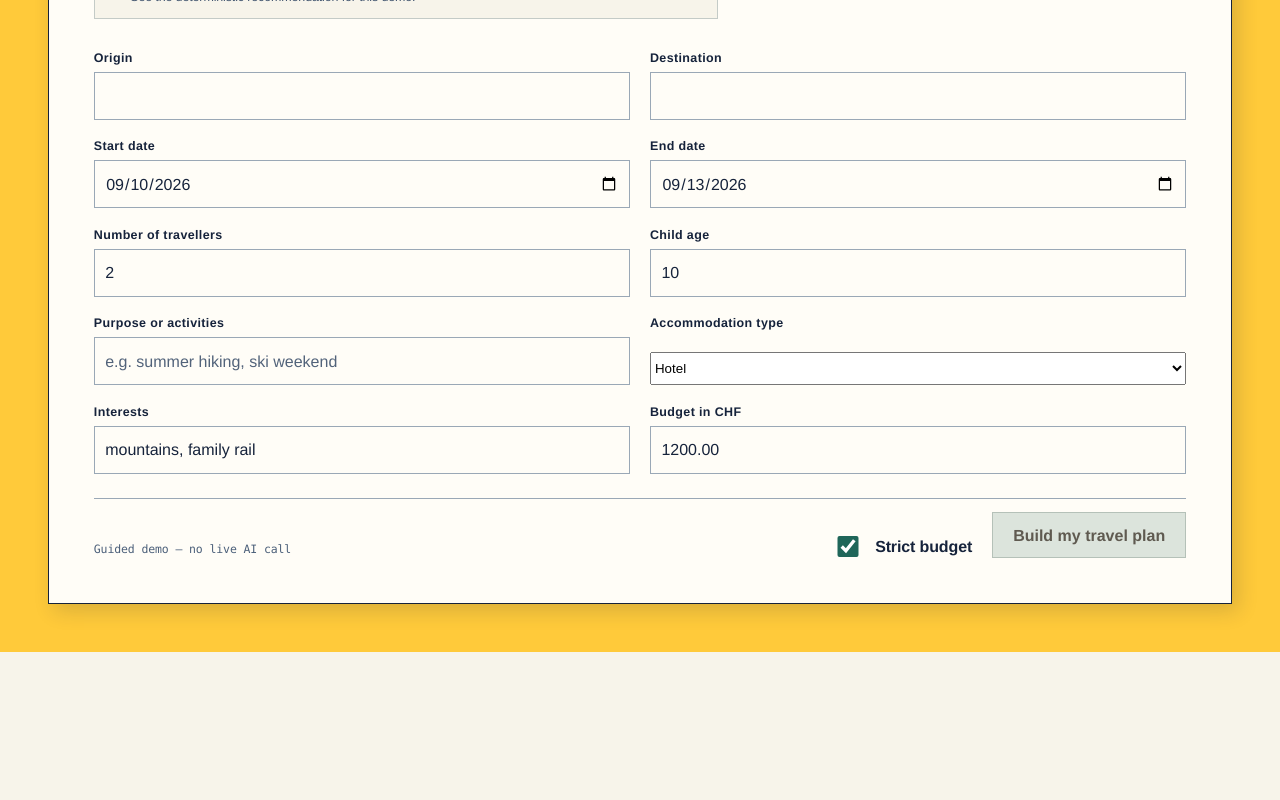
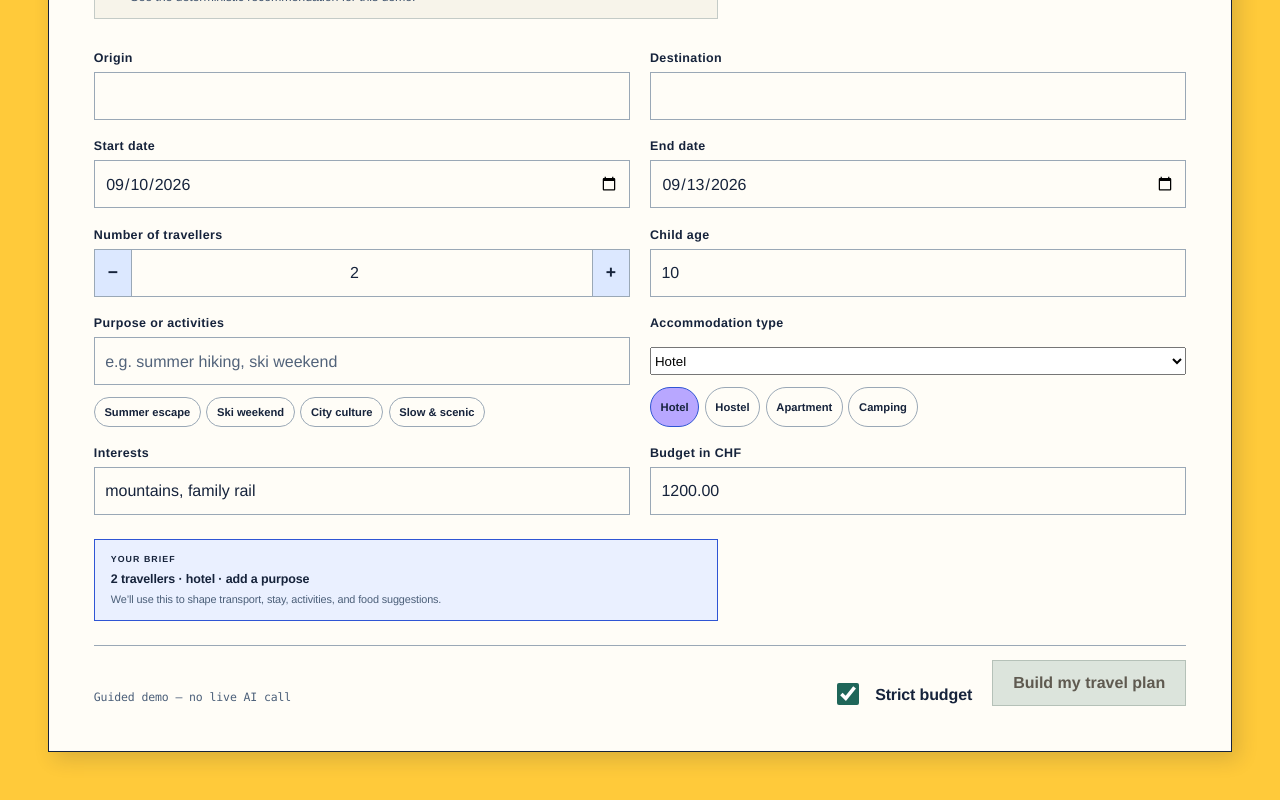
Before and after one commit to stella-jin-ys/AI-travel-budget-planner, a Next.js app in the folder travel-planner/: page / in a window 1280 px wide. Shown: the part 498-1298 px from the top of the page. Before the commit the page ends 1150 px from the top, so only its background shows below. Built offline with nearby package versions, Linux system fonts and the light colour scheme.

Commit message:
Make trip brief form interactive

```diff
--- a/travel-planner/src/app/globals.css
+++ b/travel-planner/src/app/globals.css
@@ -1911,3 +1911,17 @@ body, .setup-shell, .active-leaf { background: #f7f4ea; color: #16233b; }
 .trip-setup__fields input::placeholder { color:#52637a; }
 .chat-edit { min-height:2rem; padding:.35rem .5rem; border:1px solid #2f55d4; background:transparent; color:#2f55d4; cursor:pointer; }
 .chat-edit:focus-visible { outline:3px solid #ff6347; outline-offset:2px; }
+.traveller-stepper { display:grid; grid-template-columns:2.4rem minmax(0,1fr) 2.4rem; align-items:stretch; }
+.traveller-stepper input { text-align:center; border-inline:0 !important; }
+.traveller-stepper button { border:1px solid #9aa8b6; background:#dce8ff; color:#16233b; font-size:1.1rem; font-weight:800; cursor:pointer; transition:background .18s ease, transform .18s ease; }
+.traveller-stepper button:hover, .traveller-stepper button:focus-visible { background:#b8a7ff; }
+.traveller-stepper button:active { transform:scale(.94); }
+.choice-chips { display:flex; flex-wrap:wrap; gap:.35rem; margin-top:.45rem; }
+.choice-chips button { border:1px solid #9aa8b6; border-radius:999px; padding:.35rem .6rem; background:#fffdf7; color:#16233b; font-size:.7rem; cursor:pointer; transition:background .18s ease, border-color .18s ease, transform .18s ease; }
+.choice-chips button:hover, .choice-chips button:focus-visible { border-color:#2f55d4; background:#dce8ff; }
+.choice-chips button.is-active { border-color:#2f55d4; background:#b8a7ff; font-weight:800; }
+.choice-chips button:active { transform:translateY(1px); }
+.brief-preview { display:grid; gap:.25rem; padding:.8rem 1rem; border:1px solid #2f55d4; background:#eaf0ff; color:#16233b; }
+.brief-preview span { font-size:.55rem; font-weight:900; letter-spacing:.12em; }
+.brief-preview strong { font-size:.78rem; }
+.brief-preview small { color:#4b5f79; font-size:.68rem; }
--- a/travel-planner/src/features/trips/components/trip-setup.tsx
+++ b/travel-planner/src/features/trips/components/trip-setup.tsx
@@ -35,6 +35,14 @@ export function TripSetup({
     (mode === "inspire-me" || Boolean(destination.trim())) &&
     travelerCount >= 1 &&
     strictBudgetValid;
+
+  const purposePresets = ["Summer escape", "Ski weekend", "City culture", "Slow & scenic"];
+  const accommodationPresets: Array<{ value: NonNullable<TripBrief["accommodationType"]>; label: string }> = [
+    { value: "hotel", label: "Hotel" },
+    { value: "hostel", label: "Hostel" },
+    { value: "apartment", label: "Apartment" },
+    { value: "camping", label: "Camping" },
+  ];
 
   function submit(event: React.FormEvent<HTMLFormElement>) {
     event.preventDefault();
@@ -160,15 +168,11 @@ export function TripSetup({
           </label>
           <label>
             <span>Number of travellers</span>
-            <input
-              type="number"
-              min="1"
-              max="12"
-              value={travelerCount}
-              aria-label="Number of travellers"
-              onChange={(event) => setTravelerCount(Number(event.target.value))}
-              required
-            />
+            <div className="traveller-stepper">
+              <button type="button" aria-label="Decrease travellers" onClick={() => setTravelerCount(Math.max(1, travelerCount - 1))}>−</button>
+              <input type="number" min="1" max="12" value={travelerCount} aria-label="Number of travellers" onChange={(event) => setTravelerCount(Number(event.target.value))} required />
+              <button type="button" aria-label="Increase travellers" onClick={() => setTravelerCount(Math.min(12, travelerCount + 1))}>+</button>
+            </div>
           </label>
           <label>
             <span>Child age</span>
@@ -188,6 +192,9 @@ export function TripSetup({
               onChange={(event) => setPurpose(event.target.value)}
               placeholder="e.g. summer hiking, ski weekend"
             />
+            <div className="choice-chips" aria-label="Purpose presets">
+              {purposePresets.map((preset) => <button type="button" key={preset} onClick={() => setPurpose(preset)} className={purpose === preset ? "is-active" : ""}>{preset}</button>)}
+            </div>
           </label>
           <label>
             <span>Accommodation type</span>
@@ -198,6 +205,9 @@ export function TripSetup({
               <option value="camping">Camping</option>
               <option value="guesthouse">Guesthouse</option>
             </select>
+            <div className="choice-chips" aria-label="Accommodation presets">
+              {accommodationPresets.map((preset) => <button type="button" key={preset.value} onClick={() => setAccommodationType(preset.value)} className={accommodationType === preset.value ? "is-active" : ""}>{preset.label}</button>)}
+            </div>
           </label>
           <label>
             <span>Interests</span>
@@ -224,6 +234,12 @@ export function TripSetup({
           </label>
         </div>
 
+        <output className="brief-preview" aria-live="polite">
+          <span>YOUR BRIEF</span>
+          <strong>{travelerCount || 0} traveller{travelerCount === 1 ? "" : "s"} · {accommodationType} · {purpose || "add a purpose"}</strong>
+          <small>We’ll use this to shape transport, stay, activities, and food suggestions.</small>
+        </output>
+
         <div className="trip-setup__controls">
           <p>Guided demo — no live AI call</p>
           <label className="strict-budget">
```
